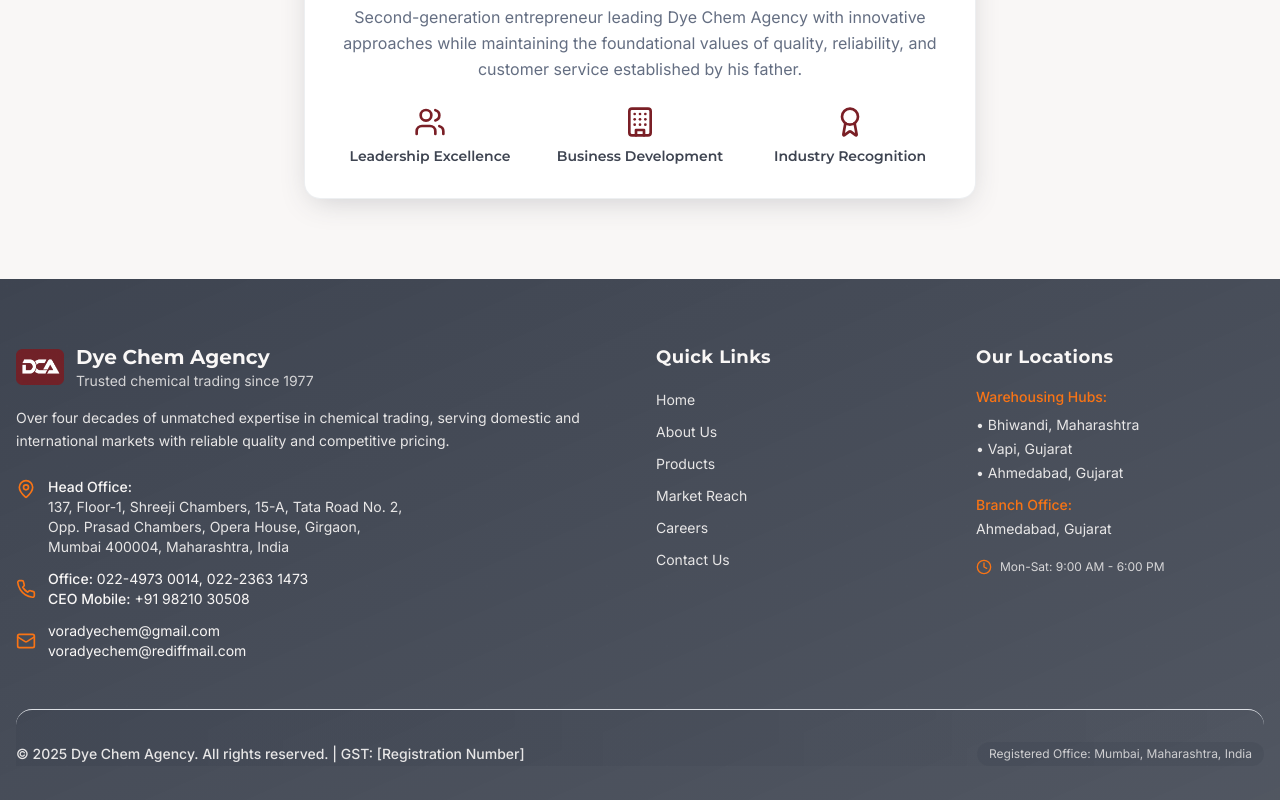
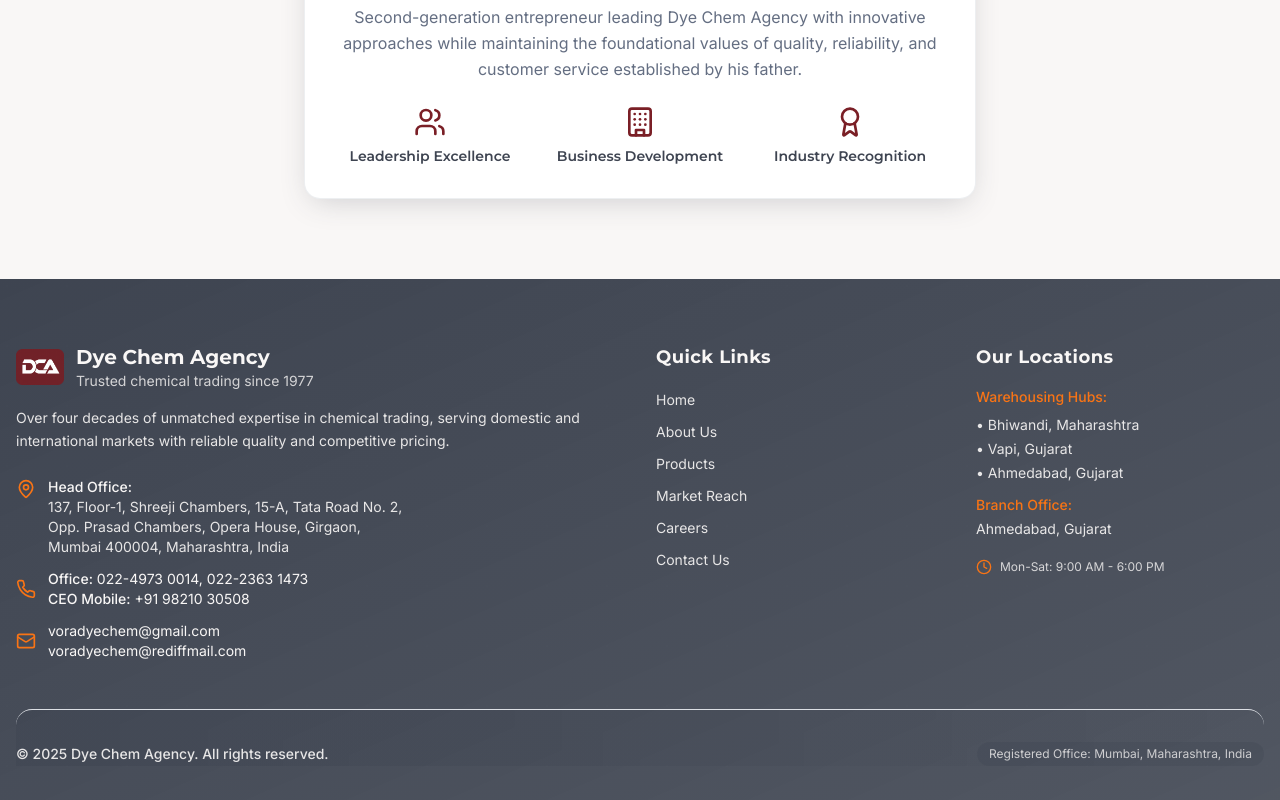
Before and after one commit to UtkarshRanjan07/Dye_chem_agency_website, a React (Vite) app: page /about in a window 1280 px wide. Shown: the part 3117-3917 px from the top of the page. Built offline with nearby package versions, Linux system fonts and the light colour scheme.

Commit message:
Updated footer section with latest changes

```diff
--- a/src/components/layout/Footer.tsx
+++ b/src/components/layout/Footer.tsx
@@ -129,7 +129,7 @@ const Footer = () => {
         <div className="border-t border-gradient-subtle/30 mt-12 pt-8 bg-gradient-to-r from-steel-grey/50 to-transparent rounded-t-2xl">
           <div className="flex flex-col md:flex-row justify-between items-center">
             <div className="text-sm opacity-90 mb-4 md:mb-0 font-medium">
-              © {currentYear} Dye Chem Agency. All rights reserved. | GST: [Registration Number]
+              © {currentYear} Dye Chem Agency. All rights reserved.
             </div>
             <div className="text-xs opacity-75 bg-steel-grey/30 px-3 py-1 rounded-full">
               Registered Office: Mumbai, Maharashtra, India
```
